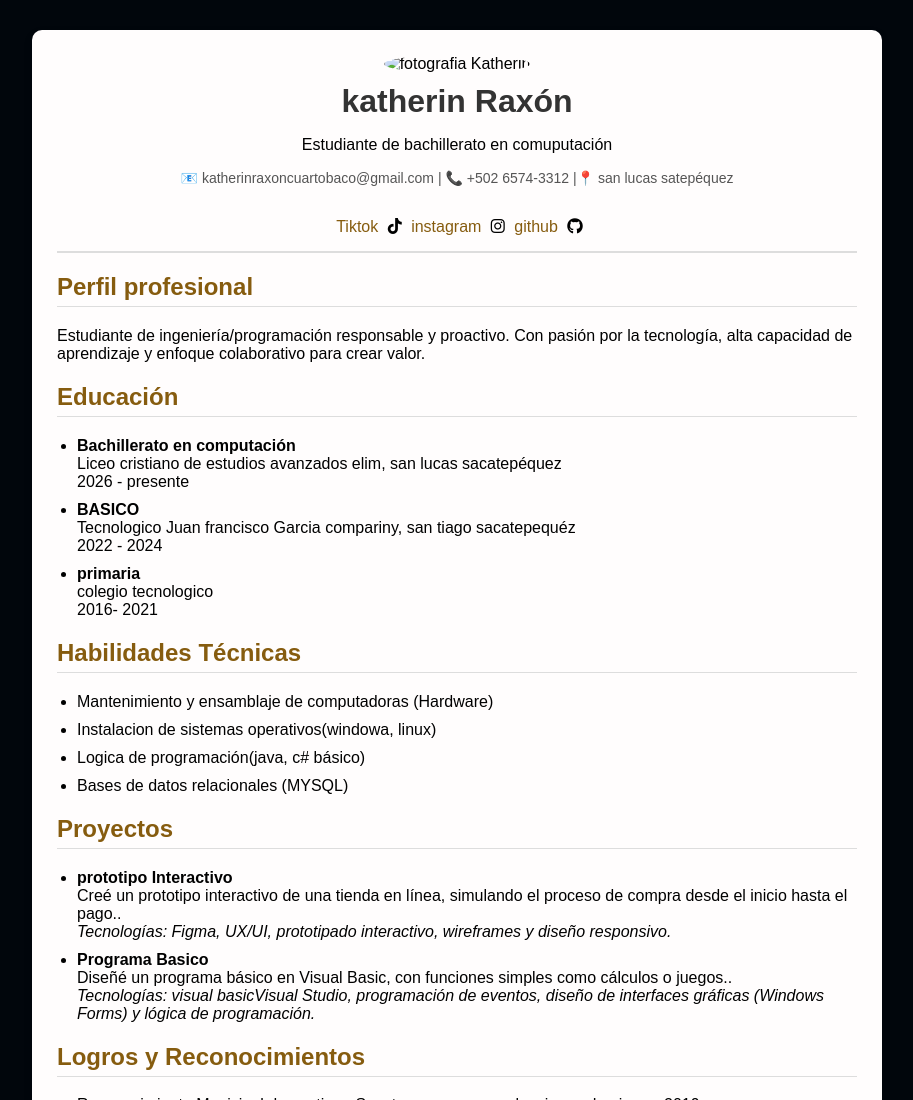
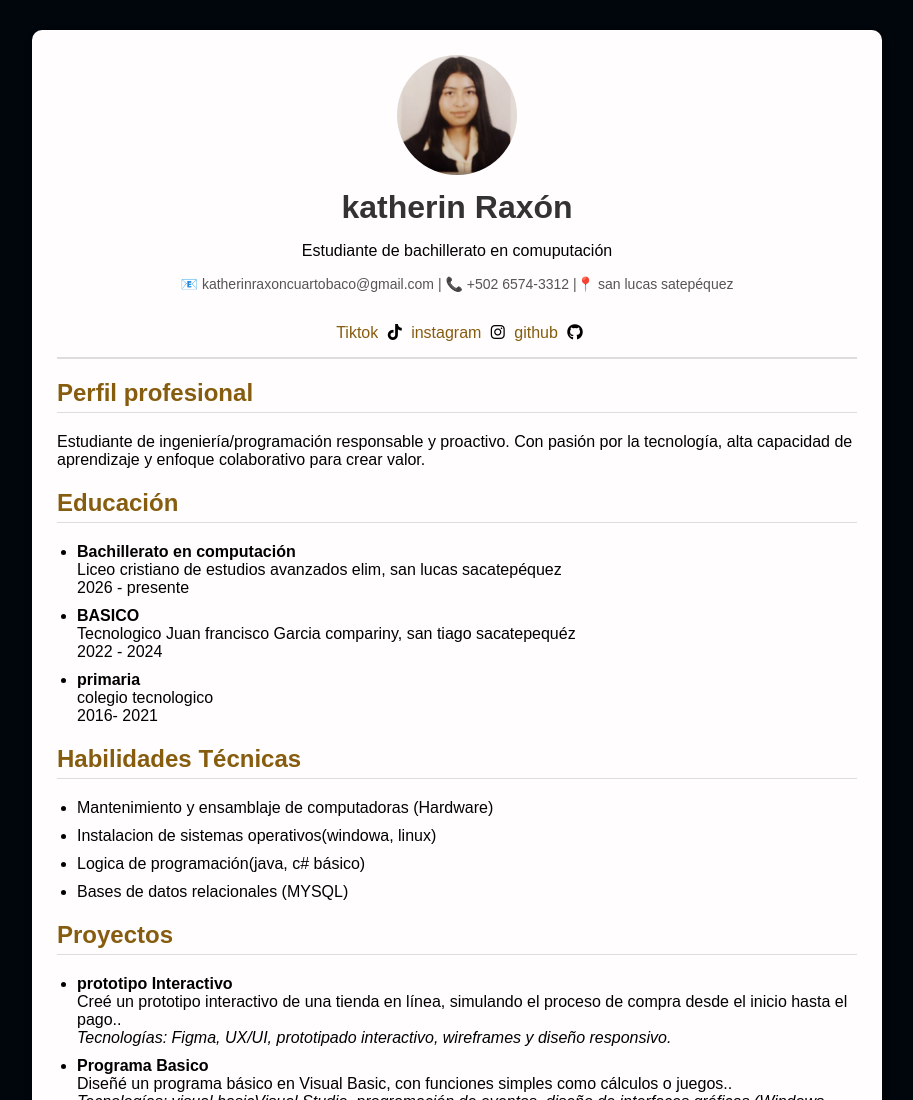
Before and after one commit to raxonkatherin5-collab/cv-katherinRaxon, a plain HTML site: page index.html in a window 1280 px wide. Shown: the top 1100 px of the page, without its empty margins (183-1096 px from the left). Drawn offline with Linux system fonts and the light colour scheme.

Commit message:
Update index.html

```diff
--- a/index.html
+++ b/index.html
@@ -10,7 +10,7 @@
 <body>
     <div class="contenedor-cv">
         <header>
-            <img src="c:\Users\USUARIO\Desktop\cv-katherin\img\WhatsApp Image 2026-03-22 at 6.43.10 PM.jpeg" alt="fotografia Katherin" class="foto-perfil">
+            <img src="img/katherin.jpg" alt="fotografia Katherin" class="foto-perfil">
            <h1>katherin Raxón </h1>
             <p class="profesión">Estudiante de bachillerato en comuputación </p>
             <p class="contacto">📧 katherinraxoncuartobaco@gmail.com  | 📞 +502 6574-3312   |📍 san lucas satepéquez   </p><br>
```
